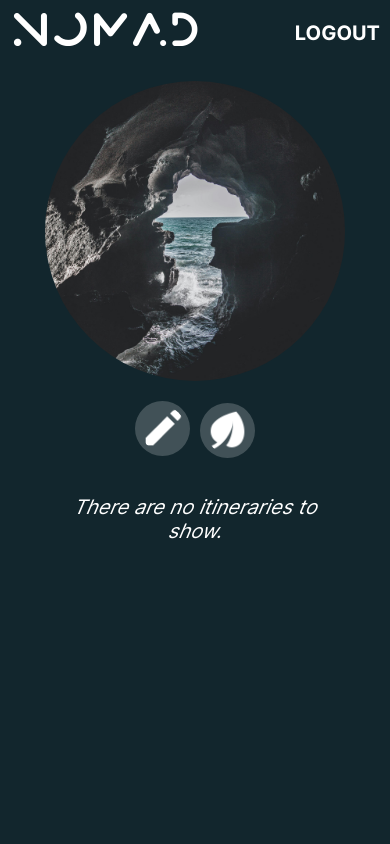
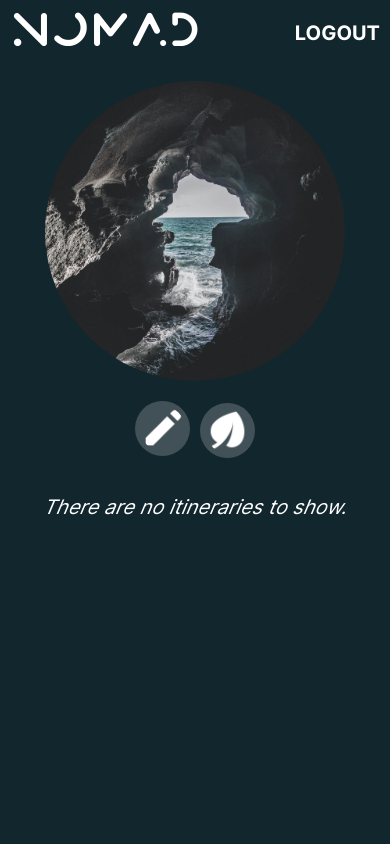
Before and after one commit to 39hops/Nomad, a PHP site: page /pages/profile.php in a window 390 px wide. Run offline with PHP 8.4, Linux system fonts and the light colour scheme; the visitor is signed in with stand-in values (Sample User, id 1); data that the repository does not hold is empty.

Commit message:
mobile and web designs for profile page
media queries for 1024px and 600px

```diff
--- a/develop/css/profile.css
+++ b/develop/css/profile.css
@@ -51,7 +51,8 @@ body {
     cursor: pointer;
 }
 
-.nav a, #topName {
+.nav a,
+#topName {
     font-family: inter;
     text-decoration: none;
     text-transform: uppercase;
@@ -230,6 +231,7 @@ div button:hover {
     border-radius: 50px;
     height: 200px;
     cursor: pointer;
+    text-align: center;
     transition: 0.2s;
 }
 
@@ -243,3 +245,32 @@ div button:hover {
 
     box-shadow: 0 4px 30px rgba(0, 0, 0, 0.3);
 }
+
+@media only screen and (max-width: 1024px) {
+
+    .profile-container {
+        height: fit-content;
+    }
+
+    .itry-container {
+        width: 100%;
+    }
+
+}
+
+@media only screen and (max-width: 600px) {
+
+    .itry-container {
+        flex-direction: column;
+        flex-wrap: wrap;
+        align-items: center;
+        justify-content: center;
+        height: fit-content;
+    }
+
+    .card {
+        width: 70%;
+        min-height: 200px !important;
+        font-size: 20px;
+    }
+}
```
